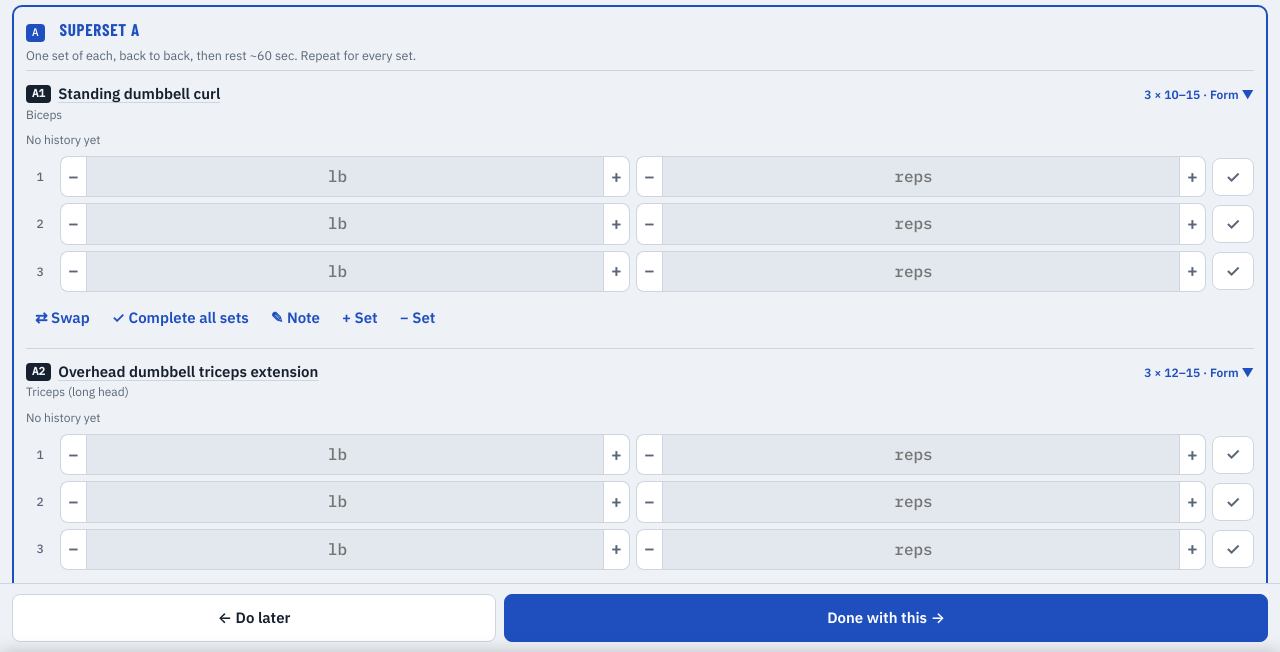
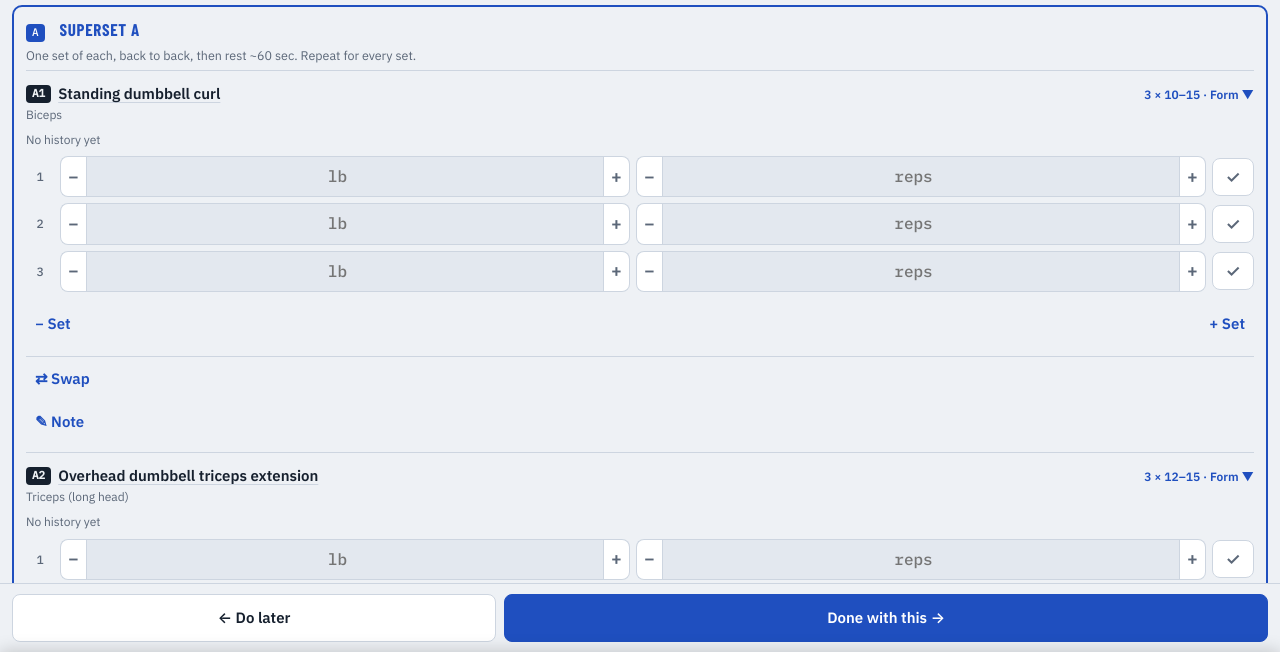
Before and after one commit to alexjauer/lean-cut-log, a plain HTML site: page index.html in a window 1280 px wide. Both pictures are taken after a click on the button "▶ Start workout". Shown: the part 84-736 px from the top of the page. Drawn offline with nearby package versions, Linux system fonts and the light colour scheme.

Commit message:
Group card buttons: sets row, swap/keep row, later/note row; drop Complete all sets
Co-Authored-By: Claude Opus 5.5 <noreply@anthropic.com>
Claude-Session: https://claude.ai/code/session_01448cz75AA2yk6B1YGwXaU4

```diff
--- a/index.html
+++ b/index.html
@@ -258,6 +258,11 @@ textarea{resize:vertical;line-height:1.4}
 .edgrp button{padding:4px 12px;font-size:16px}
 .edgrp b{min-width:18px;text-align:center}
 .etgt{width:110px;padding:6px 8px;font-size:16px}
+.setctl{display:grid;grid-template-columns:1fr auto 1fr;align-items:center;margin-top:6px}
+.setctl > :first-child{justify-self:start}
+.setctl > :last-child{justify-self:end}
+.setctl button:disabled{opacity:.35}
+.ex-foot.chg{border-top:1px solid var(--line);margin-top:6px;padding-top:4px}
 .keepbar{display:flex;align-items:center;gap:8px;margin-top:6px}
 .keepbar button{padding:4px 10px;font-size:13px}
 #addExBtn{width:100%}
@@ -1263,12 +1268,15 @@ function exCard(it){
       <div class="last">${last ? `Last (${fDate(last.date)}): <b class="num">${esc(setsText(k,last.sets))}</b>` : "No history yet"}${prevBest[k] ? ` · Record: <b class="num">${esc(scoreText(k, prevBest[k]))}</b>` : ""}</div>
       ${last && last.note ? `<p class="lastnote">📝 Last time: <b>${esc(last.note)}</b></p>` : ""}
       <div class="sets ${u.length===1?"one":""} ${CD_KINDS.includes(e.k)?"cd":""}">${rows}</div>
+      ${L ? "" : `<div class="setctl"><button type="button" class="ghost" data-rm="${k}"${draft[k].length > 1 ? "" : " disabled"} aria-label="Remove a set">− Set</button>${last ? `<button type="button" class="ghost" data-copy="${k}">Copy last</button>` : "<span></span>"}<button type="button" class="ghost" data-add="${k}" aria-label="Add a set">+ Set</button></div>`}
       ${L ? (notes[k] ? `<p class="exnote-ro">📝 ${esc(notes[k])}</p>` : "") : (notes[k] || noteOpen.has(k)) ? `<textarea class="exnote" data-note="${k}" rows="2" placeholder="Note: how it felt, why you stopped, what to change…" aria-label="Note for ${esc(e.n)}">${esc(notes[k] || "")}</textarea>` : ""}
-      ${!L && !it[4] && draft[k].length !== n && plan().x.some(r => r[0] === k) ? `<div class="keepbar"><span class="sub">${draft[k].length} sets today (routine: ${n}).</span><button type="button" class="ghost" data-keepsets="${k}" data-n="${draft[k].length}">📌 Keep ${draft[k].length} sets every ${DAYS[curDay].t}</button></div>` : ""}
       ${!L && rnoteOf(base) ? `<p class="lastnote">📌 ${esc(rnoteOf(base))}</p>` : ""}
-      ${!L && it[4] && swaps[it[4]] ? `<div class="keepbar"><span class="sub">Like it better?</span><button type="button" class="ghost" data-keep="${it[4]}">📌 Keep it every ${DAYS[curDay].t}</button></div>` : ""}
+      ${L ? "" : (() => { const sw = !canSwap ? "" : choices.length ? `<button type="button" class="ghost" data-swap="${base}" aria-expanded="${swapOpen===base}">⇄ Swap</button>` : `<button type="button" class="ghost" disabled title="Every other ${esc(MUSCLE_NAME[prim] || "")} exercise is already in today's workout">⇄ No swaps left</button>`;
+        const kSwap = it[4] && swaps[it[4]] ? `<button type="button" class="ghost" data-keep="${it[4]}">📌 Keep this swap every ${DAYS[curDay].t}</button>` : "";
+        const kSets = !it[4] && draft[k].length !== n && plan().x.some(r => r[0] === k) ? `<button type="button" class="ghost" data-keepsets="${k}" data-n="${draft[k].length}">📌 Keep ${draft[k].length} sets every ${DAYS[curDay].t}</button>` : "";
+        return sw || kSwap || kSets ? `<div class="ex-foot chg">${sw}${kSwap}${kSets}</div>` : ""; })()}
       ${L ? "" : swapHtml}
-      ${L ? "" : `<div class="ex-foot">${!canSwap ? "" : choices.length ? `<button type="button" class="ghost" data-swap="${base}" aria-expanded="${swapOpen===base}">⇄ Swap</button>` : `<button type="button" class="ghost" disabled title="Every other ${esc(MUSCLE_NAME[prim] || "")} exercise is already in today's workout">⇄ No swaps left</button>`}${!isOpt(it) && !allDone && base !== "heelwarm" ? `<button type="button" class="ghost" data-later="${base}">${isLater(it) ? "↑ Move back" : "↓ Do later"}</button>` : ""}<button type="button" class="ghost" data-all="${k}">${allDone ? "Undo complete" : "✓ Complete all sets"}</button>${notes[k] || noteOpen.has(k) ? "" : `<button type="button" class="ghost" data-noteadd="${k}">✎ Note</button>`}<button type="button" class="ghost" data-add="${k}">+ Set</button>${draft[k].length>1?`<button type="button" class="ghost" data-rm="${k}">− Set</button>`:""}${last?`<button type="button" class="ghost" data-copy="${k}">Copy last</button>`:""}</div>`}
+      ${L ? "" : `<div class="ex-foot">${!isOpt(it) && !allDone && base !== "heelwarm" ? `<button type="button" class="ghost" data-later="${base}">${isLater(it) ? "↑ Move back" : "↓ Do later"}</button>` : ""}${notes[k] || noteOpen.has(k) ? "" : `<button type="button" class="ghost" data-noteadd="${k}">✎ Note</button>`}</div>`}
     </div>`;
 }
 let addAs = "main";
--- a/sw.js
+++ b/sw.js
@@ -1,6 +1,6 @@
 // Lean Cut Log service worker: makes the app open offline.
 // When you upload a new index.html, bump this version so phones pick up the change.
-const CACHE = "leancut-v40";
+const CACHE = "leancut-v41";
 const SHELL = ["./", "./index.html", "./manifest.webmanifest", "./icon-180.png", "./icon-192.png", "./icon-512.png"];
 self.addEventListener("install", e => { e.waitUntil(caches.open(CACHE).then(c => c.addAll(SHELL)).then(() => self.skipWaiting())); });
 self.addEventListener("activate", e => {
```
